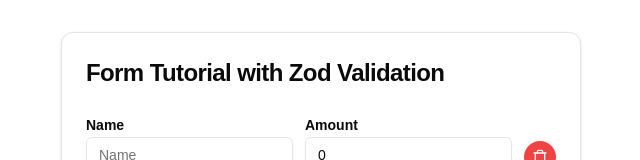
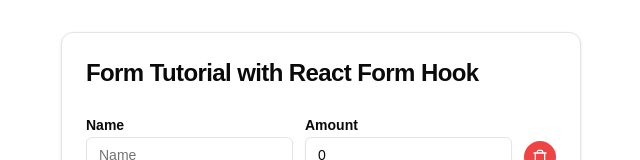
Before and after one commit to codingjogo/react-hook-form-tutorial, a Next.js app: page / in a window 1280 px wide. Shown: the top 160 px of the page, without its empty margins (319-959 px from the left). Built offline with nearby package versions, Linux system fonts and the light colour scheme.

Commit message:
bug: "Zod Validation" to "React Form Hook"

```diff
--- a/app/page.tsx
+++ b/app/page.tsx
@@ -78,7 +78,7 @@
 				<Card>
 					<CardHeader>
 						<CardTitle className="text-2xl font-semibold">
-							Form Tutorial with Zod Validation
+							Form Tutorial with React Form Hook
 						</CardTitle>
 					</CardHeader>
 					<CardContent className="grid space-y-3">
```
